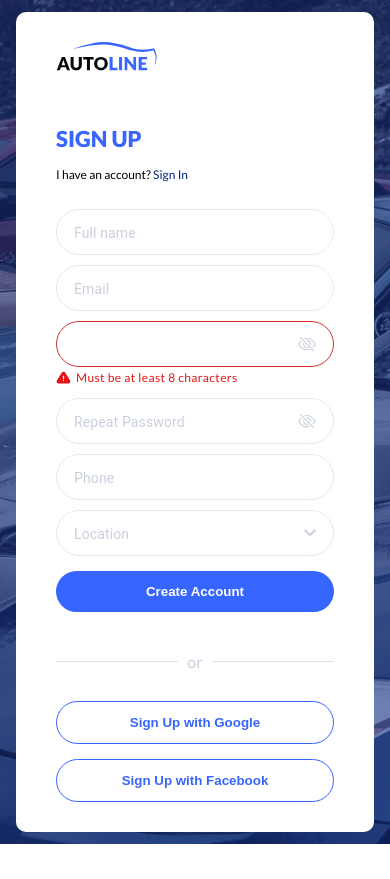
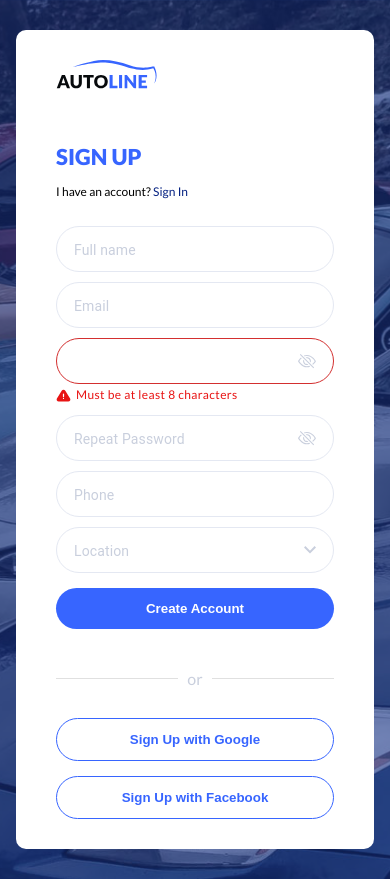
Before and after one commit to BinaryStudioAcademy/bsa-2022-autoline, a React (Vite) app in the folder frontend/: page /sign-up in a window 390 px wide. Before the commit the page ends 844 px from the top, so only its background shows below. Built offline with nearby package versions, Linux system fonts and the light colour scheme; no server answers.

Commit message:
Add top and bottom padding to form wrapper

```diff
--- a/frontend/src/components/sign/styles.module.scss
+++ b/frontend/src/components/sign/styles.module.scss
@@ -19,6 +19,8 @@
 
 .wrapper {
   height: 100vh;
+  padding-top: 30px;
+  padding-bottom: 30px;
 }
 
 .wrapperInner {
@@ -43,4 +45,8 @@
   .content {
     padding: 30px 40px;
   }
+
+  .wrapper {
+    height: 100%;
+  }
 }
```
